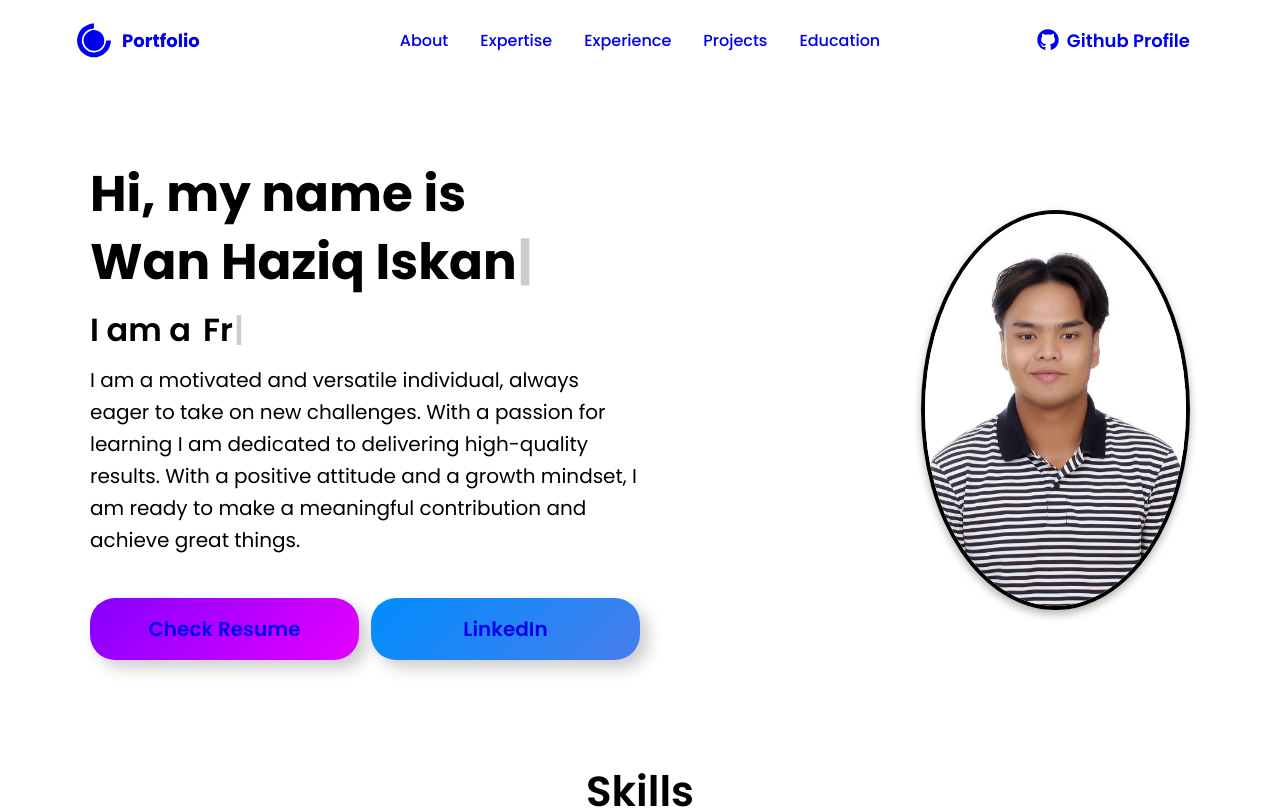
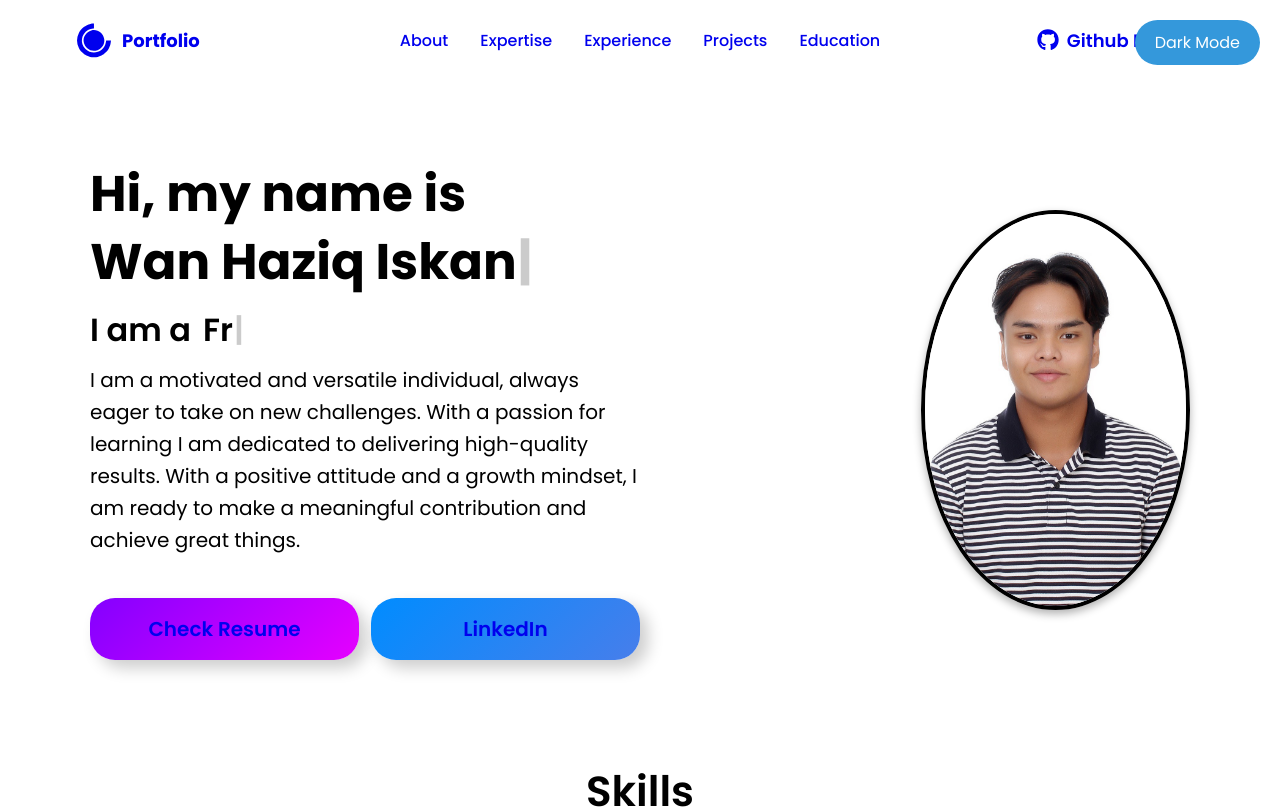
Before and after one commit to wanhaziqiskandar/eportfolio, a React (Create React App) app: page / in a window 1280 px wide. Shown: the top 809 px of the page. Built offline with nearby package versions, Linux system fonts and the light colour scheme.

Commit message:
add darkmod/lightmode

```diff
--- a/src/App.js
+++ b/src/App.js
@@ -1,7 +1,7 @@
+import React, { useState } from 'react';
 import { ThemeProvider } from '@emotion/react';
 import './App.css';
 import styled from '@emotion/styled/macro';
-// import { darkTheme } from './utils/Theme';
 import NavBar from './components/NavBar';
 import Hero from './components/HeroSection';
 import Expertise from './components/Expertise';
@@ -10,34 +10,75 @@ import { BrowserRouter as Router } from 'react-router-dom';
 import Experience from './components/Experience';
 import Projects from './components/Projects';
 
+// Define light and dark themes
+const lightTheme = {
+  primary: '#3498db',  // Blue
+  white: '#fff',       // White
+  text_primary: '#333', // Dark text
+  card_light: '#D3D3D3', // Light background
+  bg: '#fff'           // Background color for light mode
+};
+
+const darkTheme = {
+  primary: '#2980b9',  // Darker blue
+  white: '#eee',       // Light text
+  text_primary: '#f0f0f0', // Light text
+  card_light: '#2c3e50', // Darker background
+  bg: '#1c1c1c'        // Background color for dark mode
+};
+
+// Styled components
 const Body = styled.div`
-  background-color: ${({ theme }) => theme.bg || '#fff'}; // Default to white if theme.bg is not defined
+  background-color: ${({ theme }) => theme.bg};
   width: 100%;
   height: 100%;
   overflow-x: hidden;
 `;
 
 const Wrapper = styled.div`
-  background: ${({ theme }) => theme.bg}; // Use theme.bg if you want to use the same background color as Body
+  background: linear-gradient(38.73deg, rgba(204, 0, 187, 0.15) 0%, rgba(201, 32, 184, 0) 50%),
+              linear-gradient(141.27deg, rgba(0, 70, 209, 0) 50%, rgba(0, 70, 209, 0.15) 100%);
   width: 100%;
   clip-path: polygon(0 0, 100% 0, 100% 100%,30% 98%, 0 100%);
 `;
 
-const theme = {
-  primary: '#3498db',  // Example primary color (blue)
-  white: '#fff',       // White color for the hover text
-  text_primary: '#333', // Dark text color
-  card_light: '#D3D3D3', // Beige/light background color for the navbar
-  bg: '#fff'           // Background color set to white
-};
+const ToggleButton = styled.button`
+  position: fixed;
+  top: 20px;
+  right: 20px;
+  background-color: ${({ theme }) => theme.primary};
+  color: ${({ theme }) => theme.white};
+  border: none;
+  padding: 10px 20px;
+  border-radius: 25px;
+  cursor: pointer;
+  font-size: 16px;
+  z-index: 1000;  // Ensure it's on top of other elements
+  transition: background-color 0.3s ease;
 
-function App() {
-  console.log(theme);
+  &:hover {
+    background-color: ${({ theme }) => theme.primary};
+    filter: brightness(0.9);
+  }
+`;
+
+// const theme = lightTheme; // Default theme
+
+const App = () => {
+  const [isDarkMode, setIsDarkMode] = useState(false);
+
+  const toggleTheme = () => {
+    setIsDarkMode(prevMode => !prevMode);
+  };
+
   return (
-    <ThemeProvider theme={theme}>
+    <ThemeProvider theme={isDarkMode ? darkTheme : lightTheme}>
       <Router>
         <NavBar />
         <Body>
+          <ToggleButton onClick={toggleTheme}>
+            {isDarkMode ? 'Light Mode' : 'Dark Mode'}
+          </ToggleButton>
           <Hero />
           <Wrapper>
             <Expertise />
@@ -51,6 +92,6 @@ function App() {
       </Router>
     </ThemeProvider>
   );
-}
+};
 
 export default App;
```
